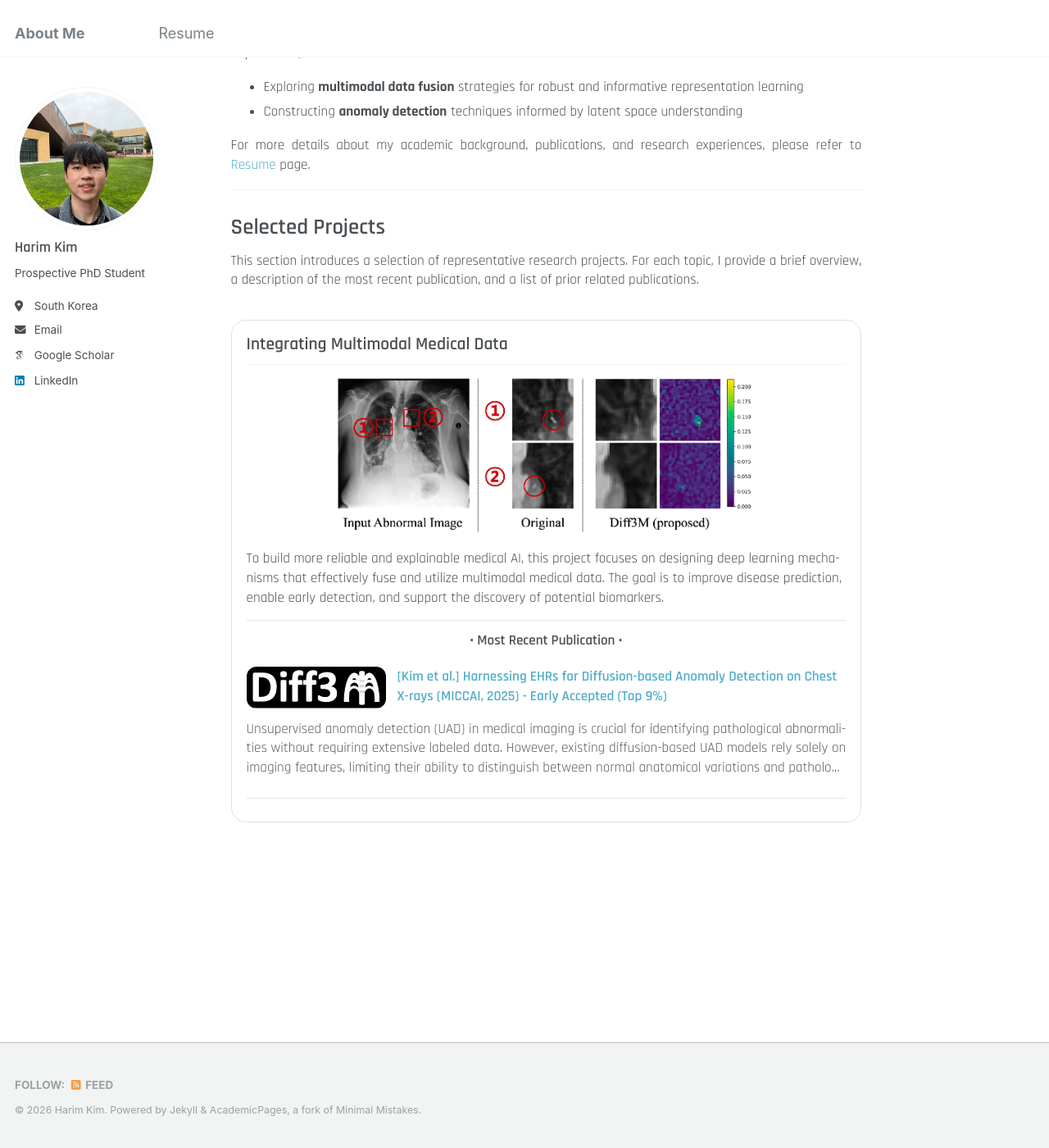
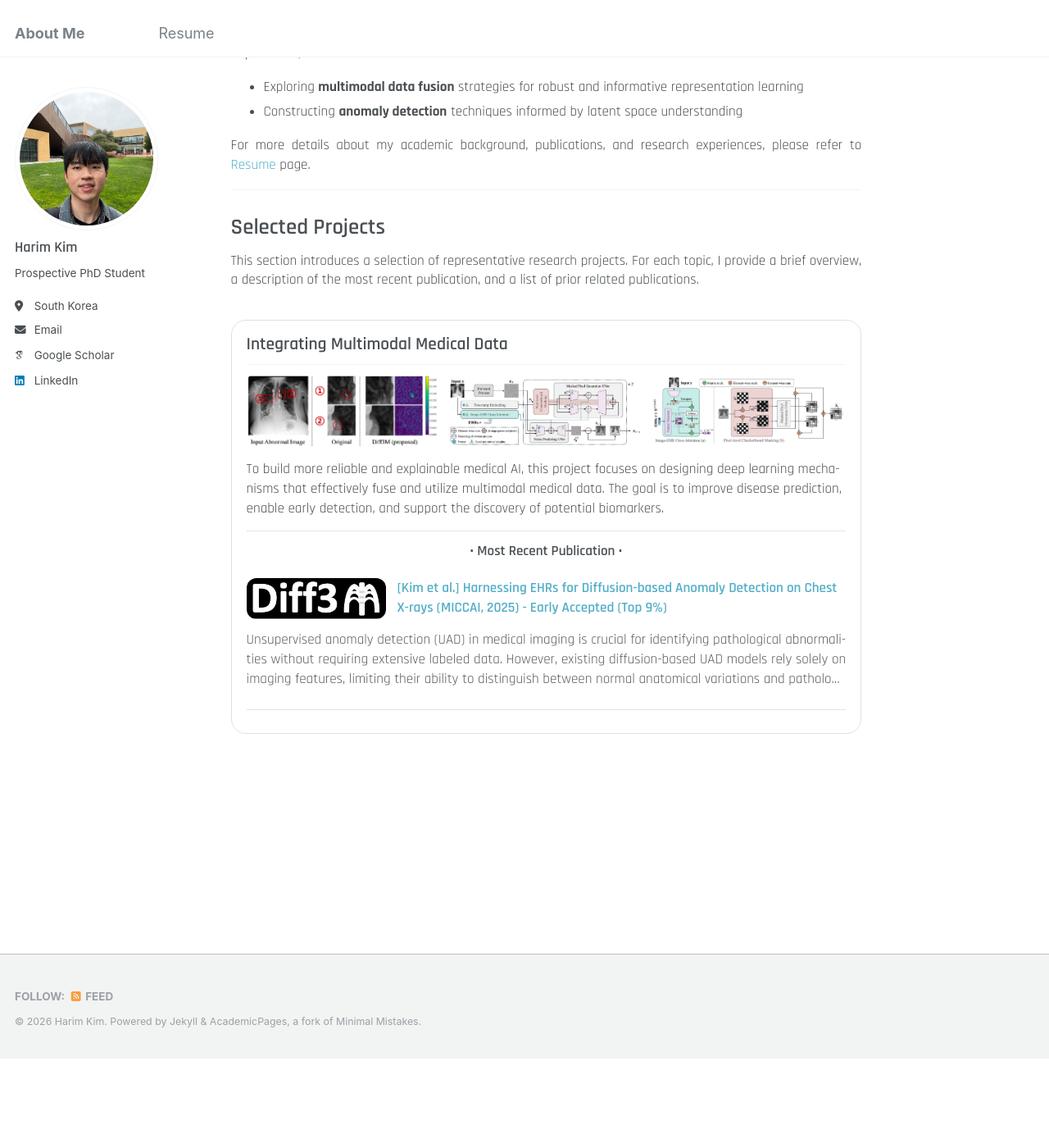
Before and after one commit to hrkim153/hrkim153.github.io, a Jekyll site: the page built from _pages/about.md, in a window 1280 px wide and 1400 px high, scrolled down 214 px. Shown: the whole window at 82% size. Built offline with Jekyll 4.4.1, drawn with Linux system fonts in a browser that asks for light colours; some web fonts are replaced; after the commit the page ends 1505 px from its top, so only the background shows below that.

Commit message:
Update main.scss

```diff
--- a/assets/css/main.scss
+++ b/assets/css/main.scss
@@ -287,16 +287,25 @@ a {
 }
 
 /* ===== Swiper essential fallback styles (in case CDN CSS doesn't load) ===== */
-.project-swiper {
-  position: relative;
-  overflow: hidden;
+/* Swiper가 초기화되기 전(= swiper-initialized 클래스가 없을 때)은 3장 그리드로 보여주기 */
+.project-swiper:not(.swiper-initialized) {
+  overflow: visible; /* ✅ hidden 때문에 1장만 보이던 걸 방지 */
 }
 
-.project-swiper .swiper-wrapper {
-  display: flex;
-  flex-wrap: nowrap;
+.project-swiper:not(.swiper-initialized) .swiper-wrapper {
+  display: grid;
+  grid-template-columns: repeat(3, 1fr);
+  gap: 12px;
 }
 
-.project-swiper .swiper-slide {
-  flex: 0 0 auto;
+/* 모바일에서는 1~2장으로 줄이고 싶으면 */
+@media (max-width: 760px) {
+  .project-swiper:not(.swiper-initialized) .swiper-wrapper {
+    grid-template-columns: repeat(2, 1fr);
+  }
 }
+@media (max-width: 520px) {
+  .project-swiper:not(.swiper-initialized) .swiper-wrapper {
+    grid-template-columns: 1fr;
+  }
+}
```
